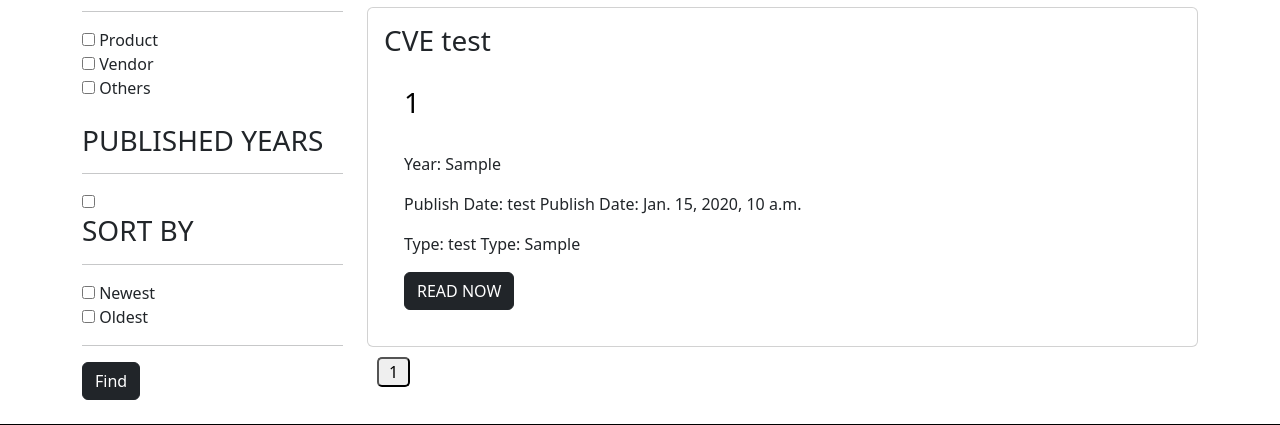
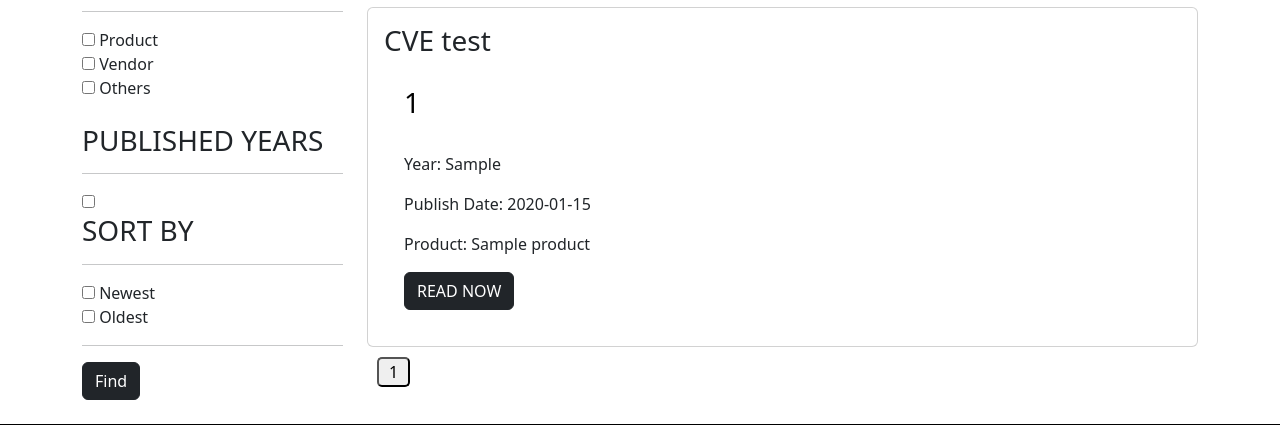
Before and after one commit to Binhchuoiz/CapstoneProject, a Django app: template CVEAlert/templates/firstapp/list_cves.html in a window 1280 px wide. Shown: the part 193-618 px from the top of the page. Run offline with Django 4.2, Linux system fonts and the light colour scheme; tables that the repository leaves empty hold one stand-in row (values such as "Sample post"); the template is opened without the code that fills it: values that come from a table or form of the project are taken from there, most other values are stand-ins (such as "Sample title", 1, 10 or a date in 2020).

Commit message:
Update models.py, update views.py, upate fe

```diff
--- a/CVEAlert/firstapp/models.py
+++ b/CVEAlert/firstapp/models.py
@@ -3,10 +3,11 @@ from django.db import models
 class CVE(models.Model):
     cve_id = models.CharField(max_length=255, default="")
     year = models.CharField(max_length=255, default="")
+    data_version = models.CharField(max_length=255, default="")
     data_type = models.CharField(max_length=255, default="")
-    date_reserved = models.DateTimeField(null=True, blank=True)
-    date_publish = models.DateTimeField(null=True, blank=True)
-    date_update = models.DateTimeField(null=True, blank=True)
+    date_reserved = models.CharField(max_length=255, default="", null = True)
+    date_publish = models.CharField(max_length=255, default="", null = True)
+    date_update = models.CharField(max_length=255, default="", null = True)
     assigner_Org_Id = models.CharField(max_length=255, default="", null = True)
     provider_Metadata = models.CharField(max_length=255, default="", null = True)
 
--- a/CVEAlert/templates/firstapp/detail_cve.html
+++ b/CVEAlert/templates/firstapp/detail_cve.html
@@ -61,8 +61,6 @@
     <div class="row">
         <div class="col-8">
             <h1>Test CVE</h1>
-            <h2>Test</h2>
-            <h1>Test</h1>
             <div class="box-info">
                 <div class="title-box">
                     <h2>DESCCRIPTION</h2>
--- a/CVEAlert/templates/firstapp/list_cves.html
+++ b/CVEAlert/templates/firstapp/list_cves.html
@@ -85,14 +85,15 @@
                                         Year: {{ i.year }}
                                     </p>
                                     <p class="card-text">
-                                        Publish Date: test
                                         Publish Date: {{ i.date_publish }}
                                     </p>
-                                    <p class="card-text">
-                                        Type: test
-                                        Type: {{ i.data_type }}
-                                    </p>
-
+                                    {% for a in affected%}
+                                        <p class="card-text">
+                                            {% if a.con_id == i.id %}
+                                                Product: {{ a.product.name }}
+                                            {% endif %}
+                                        </p>
+                                    {% endfor %}
                                     <a>
                                     <a href="{% url 'app:detail_cves' %}">
                                         <button class="btn btn-dark">READ NOW</button>
--- a/CVEAlert/templates/home.html
+++ b/CVEAlert/templates/home.html
@@ -105,7 +105,11 @@
                                         Publish Date: {{ i.date_publish }}
                                     </p>
                                     <p class="card-text">
-                                        Type: {{ i.data_type }}
+                                        {% for a in affected %}
+                                            {% if a.con_id == i.id %}
+                                                Product: {{ a.product.name }}
+                                            {% endif %}
+                                        {% endfor %}
                                     </p>
 
                                     <a href="{% url 'app:detail_cves' %}">
```
Also changed, not shown: CVEAlert/CVEAlert/settings.py (+15 -15 lines), CVEAlert/firstapp/views.py (+11 -10 lines), CVEAlert/firstapp/migrations/0009_cve_data_version.py (added), CVEAlert/firstapp/migrations/0010_alter_cve_date_publish_alter_cve_date_reserved_and_more.py (added).
